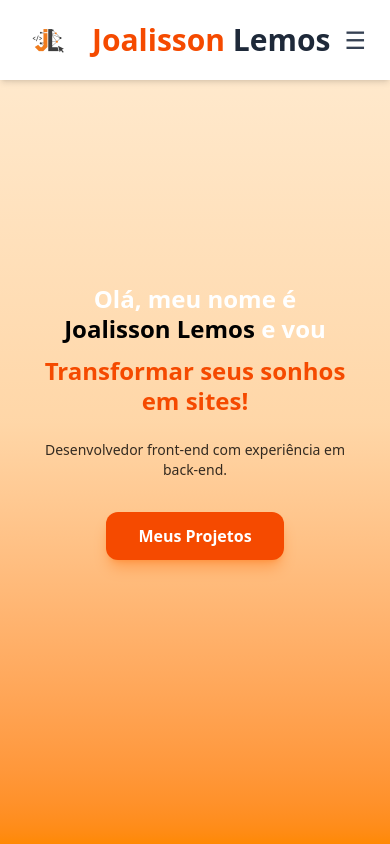
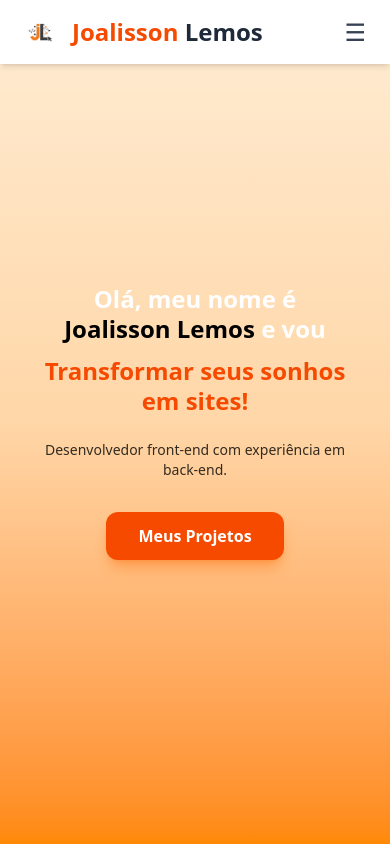
Before and after one commit to Joalisson-Lemos/Joalisson-lemos.github.io, a React (Vite) app: page / in a window 390 px wide. Shown: the top 844 px of the page. Built offline with nearby package versions, Linux system fonts and the light colour scheme.

Commit message:
correçao de bugs no site

```diff
--- a/src/components/Header.jsx
+++ b/src/components/Header.jsx
@@ -6,11 +6,11 @@ const Header = () => {
 
   return (
     <header className="fixed top-0 left-0 w-full py-2 shadow-md bg-white z-50">
-      <div className="max-w-7xl mx-auto px-4 sm:px-6 lg:px-8 flex items-center">
+      <div className="w-full px-4 sm:px-6 lg:px-8 flex items-center justify-between">
 
-        <a href="#home" className="flex items-center gap-3 shrink-0" onClick={() => setIsMenuOpen(false)}>
-          <img className="w-16 h-auto" src={logo} alt="Joalisson Lemos - Home" />
-          <h1 className="text-3xl text-orange-600 font-extrabold m-0">
+        <a href="#home" className="flex items-center gap-2 sm:gap-3 shrink-0" onClick={() => setIsMenuOpen(false)}>
+          <img className="w-12 sm:w-16 h-auto" src={logo} alt="Joalisson Lemos - Home" />
+          <h1 className="text-2xl sm:text-3xl text-orange-600 font-extrabold m-0">
             Joalisson <span className="text-gray-800">Lemos</span>
           </h1>
         </a>
@@ -24,7 +24,7 @@ const Header = () => {
 
           <button
             onClick={() => setIsMenuOpen(!isMenuOpen)}
-            className="md:hidden text-gray-700 text-2xl p-2 focus:outline-none focus:ring-2 focus:ring-orange-500 rounded"
+            className="md:hidden text-gray-700 text-2xl p-2 focus:outline-none focus:ring-2 focus:ring-orange-500 rounded ml-2"
             aria-label={isMenuOpen ? "Fechar menu" : "Abrir menu"}
           >
             {isMenuOpen ? '✖' : '☰'}
```
